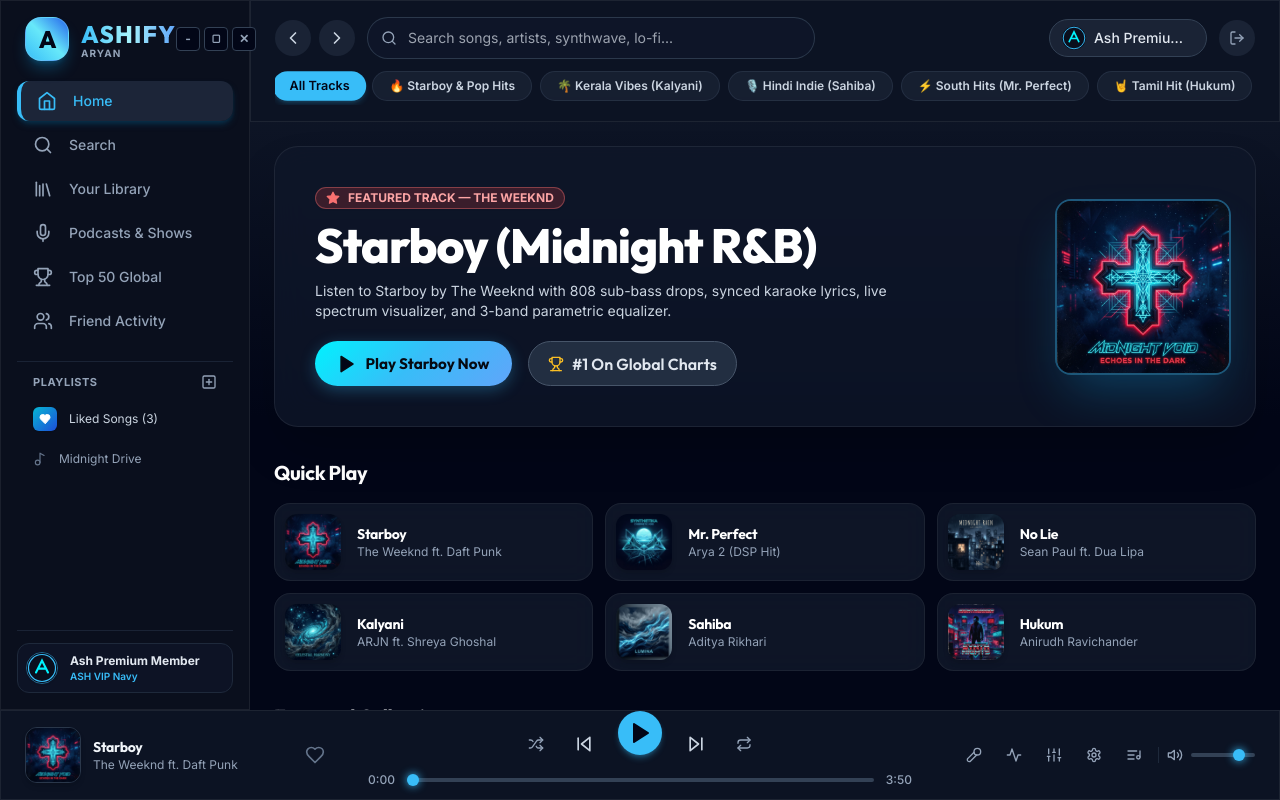
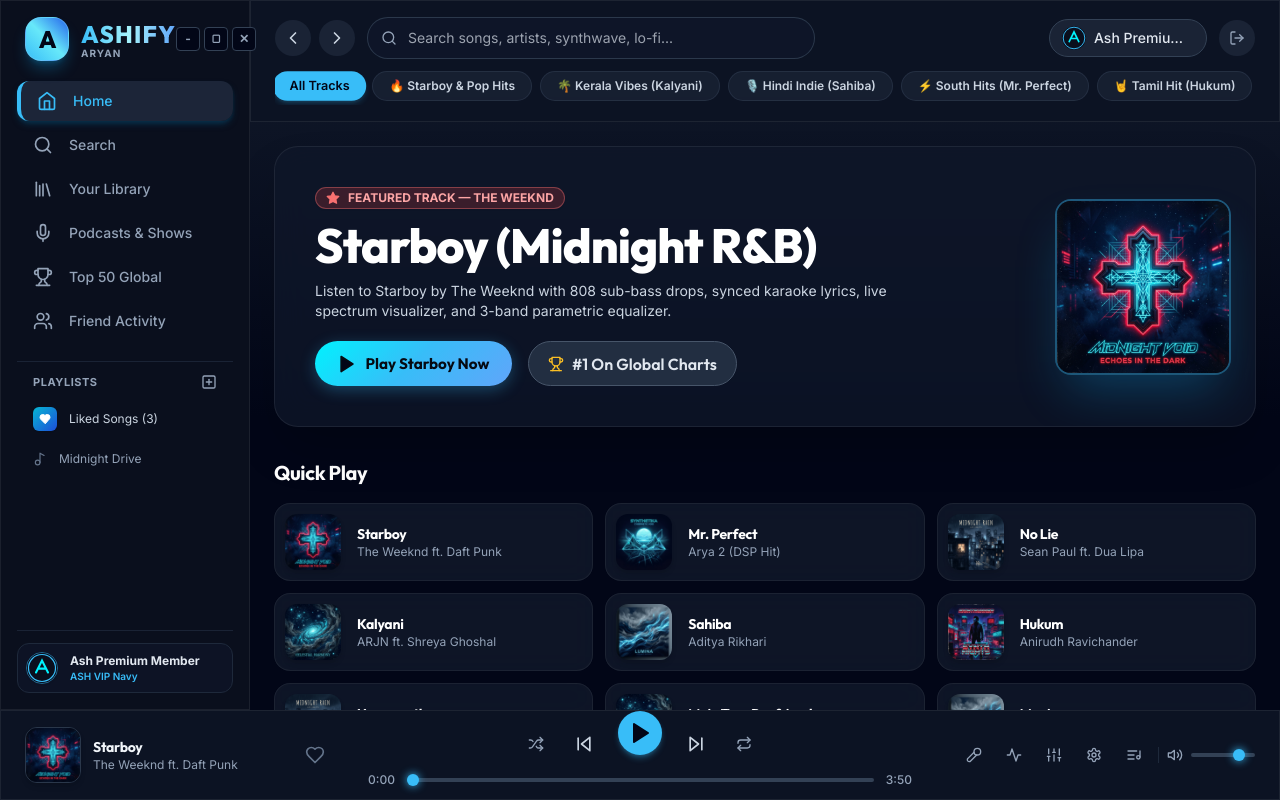
Before and after one commit to aryanpalla198/ASHIFY-MUSIC-PLAYER, a React (Vite) app: page / in a window 1280 px wide. Built offline with nearby package versions, Linux system fonts and the light colour scheme; the HTML template or start-up script is replaced by a standard one.

Commit message:
Display all 11 songs in the Quick Play list on mobile and desktop

```diff
--- a/src/components/MainView.jsx
+++ b/src/components/MainView.jsx
@@ -247,7 +247,7 @@
             Quick Play
           </h3>
           <div className="grid grid-cols-1 sm:grid-cols-2 md:grid-cols-3 gap-3">
-            {songs.slice(0, 6).map(song => (
+            {songs.map(song => (
               <div
                 key={song.id}
                 onClick={() => {
```
